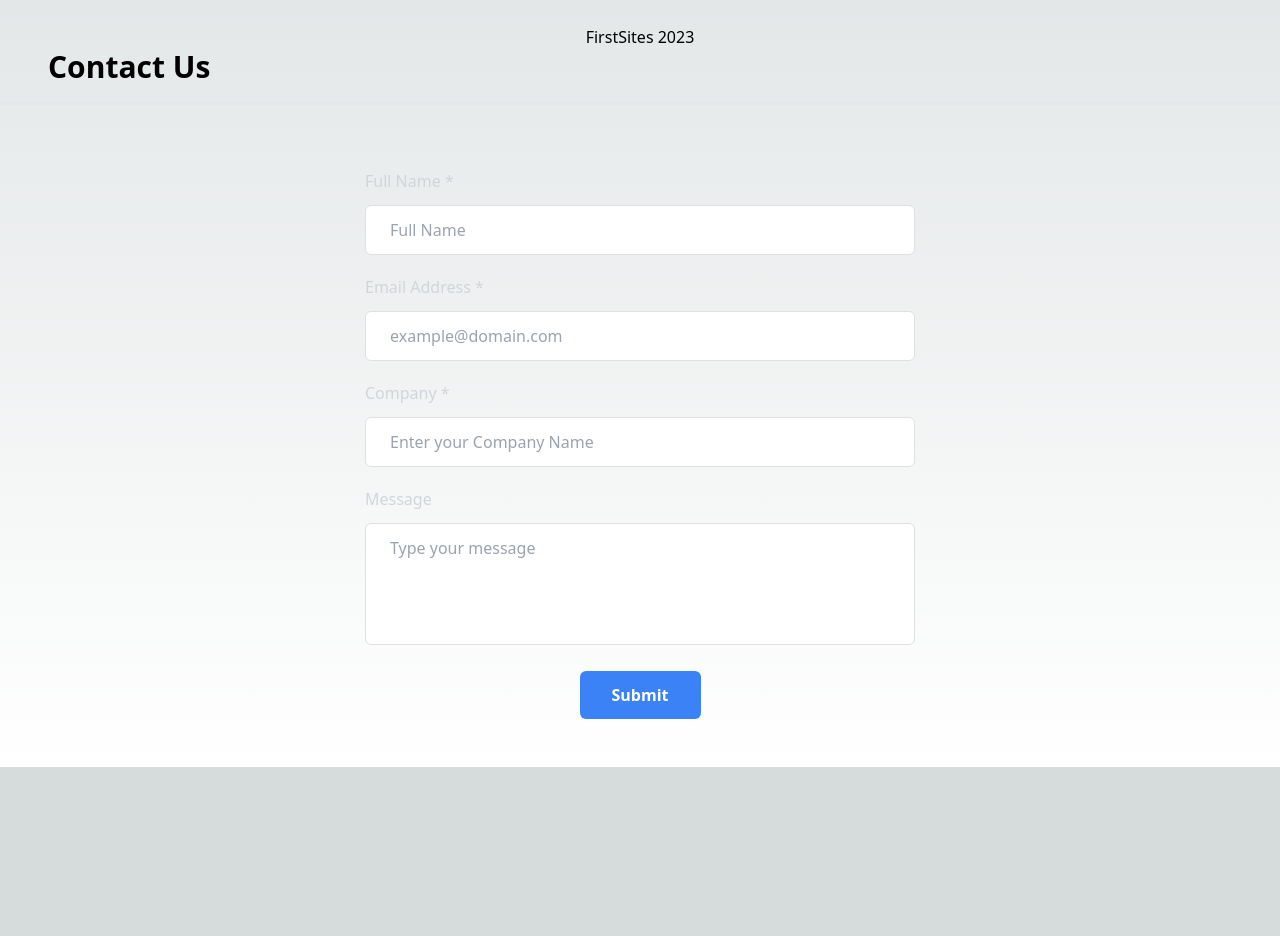
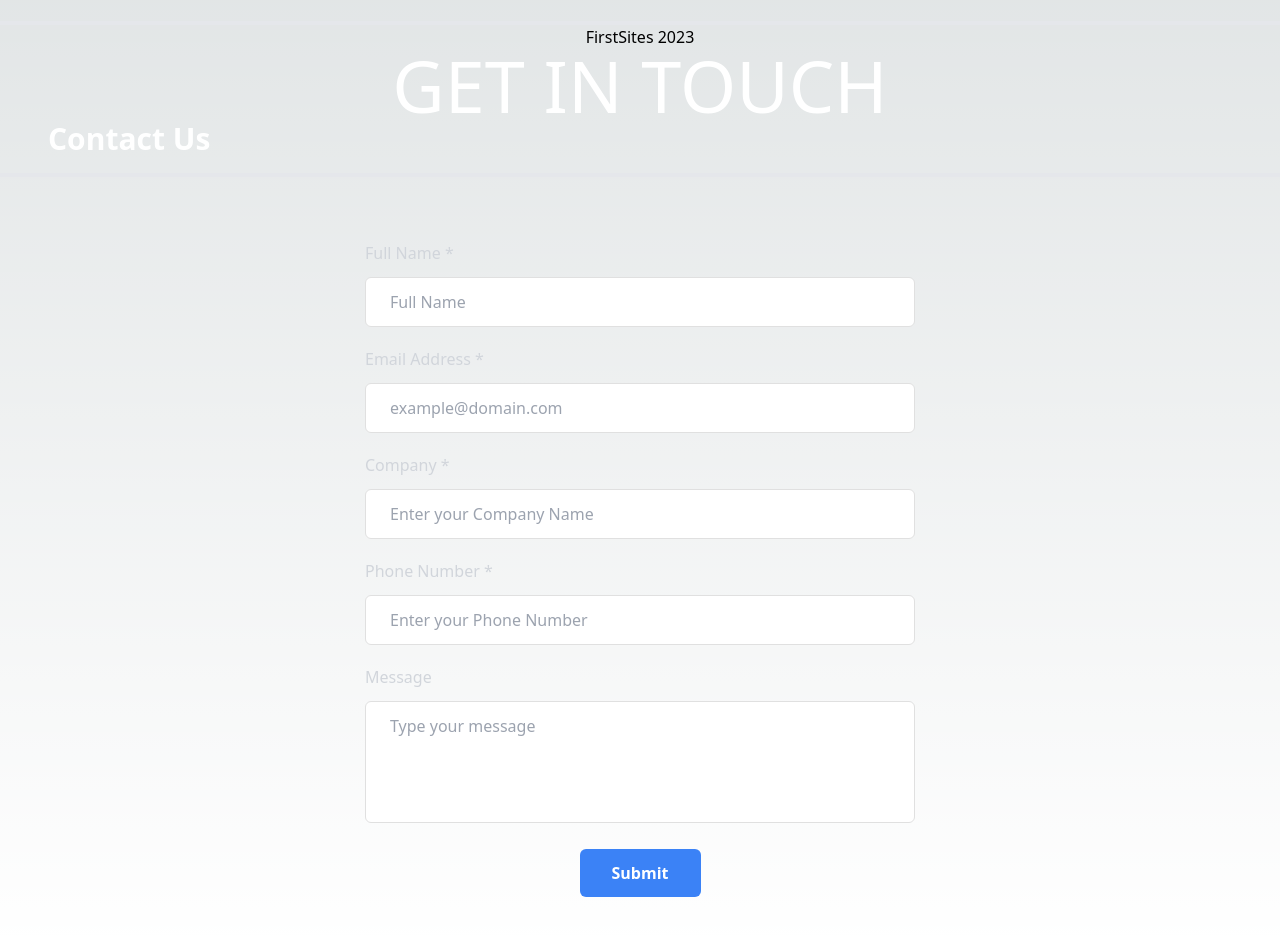
Before and after one commit to nickcode95/nextjs-seo, a Next.js app: page /contact in a window 1280 px wide. Shown: the part 400-1336 px from the top of the page. Before the commit the page ends 1167 px from the top, so only its background shows below. Built offline with nearby package versions, Linux system fonts and the light colour scheme.

Commit message:
add support for next js 13 for nodemailer

```diff
--- a/app/api/nodemailer.js
+++ /dev/null
@@ -1,38 +0,0 @@
-const nodemailer = require('nodemailer');
-
-// eslint-disable-next-line import/no-anonymous-default-export
-export default async (req, res) => {
-    console.log(req.body)
-
-    const { fullName, email, company, message } = req.body;
-
-
-  let transporter = nodemailer.createTransport({
-    service: "Outlook365",
-    host: "smtp.office365.com",
-    port: "587",
-    tls: {
-      ciphers: "SSLv3",
-      rejectUnauthorized: false,
-    },
-   auth: {
-    user: "[enter-email]",
-    pass: process.env.PASS_WORD
-    },
-  });
-
-  try {
-    await transporter.sendMail({
-      from: "[enter-email]",
-      to: "[enter-email]",
-      subject: `Contact form submission from ${fullName}`,
-      html: `<p>You have a contact form submission</p><br>
-        <p><strong>Email: </strong> ${email}</p><br>
-        <p><strong>Message: </strong> ${message}</p><br>
-      `
-    });
-  } catch (error) {
-    return res.status(500).json({ error: error.message || error.toString() });
-  }
-  return res.status(200).json({ error: "" });
-}
--- /dev/null
+++ b/app/api/nodemailer/route.js
@@ -0,0 +1,44 @@
+import { NextResponse } from 'next/server'
+import { NextRequest } from 'next/server'
+
+const nodemailer = require('nodemailer');
+
+export async function POST(req) {
+  const body = await req.json()
+
+  const { fullName, email, company, number, message } = body;
+  console.log(body)
+
+  let transporter = nodemailer.createTransport({
+    service: "Outlook365",
+    host: "smtp.office365.com",
+    port: "587",
+    tls: {
+      ciphers: "SSLv3",
+      rejectUnauthorized: false,
+    },
+    auth: {
+      user: process.env.USER_NAME,
+      pass: process.env.PASS_WORD
+    },
+  });
+
+  try {
+    console.log(fullName, email, company, number, message)
+    await transporter.sendMail({
+      from: process.env.USER_NAME,
+      to: process.env.RECIPIENT,
+      subject: `Contact form submission from ${fullName}`,
+      html: `<p>You have a contact form submission</p><br>
+        <p><strong>Email: </strong> ${email}</p><br>
+        <p><strong>Email: </strong> ${company}</p><br>
+        <p><strong>Number: </strong> ${number}</p><br>
+        <p><strong>Message: </strong> ${message}</p><br>`
+    });
+
+  } catch (error) {
+      console.log(error)
+        NextResponse.status(500).json({ message: "COULD NOT SEND MESSAGE" })
+  }
+  return NextResponse.json({ message: "Success: email was sent" })
+}
--- a/app/contact/page.js
+++ b/app/contact/page.js
@@ -1,5 +1,5 @@
+'use client'
 import React, { useState } from 'react';
-
 
 export default function Contact() {
     const [form, setForm] = useState('')
@@ -8,7 +8,8 @@ export default function Contact() {
         fullName: '',
         email: '',
         company: '',
-        message: ''
+        message: '',
+        number: ''
     });
 
     // Function to capture event from first name field
@@ -24,15 +25,15 @@ export default function Contact() {
     const handleSubmit = async (e) => {
         e.preventDefault()
 
-        if (fullForm.fullName && fullForm.email && fullForm.company && fullForm.message) {
+        if (fullForm.fullName && fullForm.email && fullForm.company && fullForm.number) {
             setForm({ state: 'loading' })
             try {
-                const res = await fetch(`api/nodemailer`, {
+                const res = await fetch(`/api/nodemailer`, {
                     method: 'POST',
                     headers: {
                         'Content-Type': 'application/json',
                     },
-                    body: JSON.stringify(fullForm),
+                    body: (JSON.stringify(fullForm)),
                 })
 
                 const { error } = await res.json()
@@ -53,7 +54,8 @@ export default function Contact() {
                     fullName: '',
                     email: '',
                     message: '',
-                    company: ''
+                    company: '',
+                    number: ''
                 })
             } catch (error) {
                 setForm({
@@ -63,10 +65,16 @@ export default function Contact() {
             }
         }
     };
-
     return (
         <div>
-            <section className="border-b-4 mb-4 px-12">
+            <div className="flex justify-center">
+                <h1 className='sub-title text-white text-7xl'>GET IN TOUCH</h1>
+            </div>
+
+            <section>
+
+        <div>
+            <section className="border-b-4 mb-4 px-12 text-white">
                 <h1 className="text-3xl font-bold pb-4">Contact Us</h1>
             </section>
             <section>
@@ -92,7 +100,7 @@ export default function Contact() {
                             </div>
                             <div className="mb-5">
                                 <label
-                                    for="email"
+                                    htmlFor="email"
                                     className="mb-3 block text-base font-medium text-gray-300"
                                 >
                                     Email Address *
@@ -110,7 +118,7 @@ export default function Contact() {
                             </div>
                             <div className="mb-5">
                                 <label
-                                    for="subject"
+                                    htmlFor="subject"
                                     className="mb-3 block text-base font-medium text-gray-300"
                                 >
                                     Company *
@@ -128,7 +136,25 @@ export default function Contact() {
                             </div>
                             <div className="mb-5">
                                 <label
-                                    for="message"
+                                    htmlFor="phone"
+                                    className="mb-3 block text-base font-medium text-gray-300"
+                                >
+                                    Phone Number *
+                                </label>
+                                <input
+                                    type="text"
+                                    name="number"
+                                    id="number"
+                                    placeholder="Enter your Phone Number"
+                                    className="w-full rounded-md border border-[#e0e0e0] bg-white py-3 px-6 text-base font-medium text-[#6B7280] outline-none focus:border-[#6A64F1] focus:shadow-md"
+                                    required
+                                    onChange={handleChange}
+                                    value={fullForm.number}
+                                />
+                            </div>
+                            <div className="mb-5">
+                                <label
+                                    htmlFor="message"
                                     className="mb-3 block text-base font-medium text-gray-300"
                                 >
                                     Message
@@ -143,7 +169,7 @@ export default function Contact() {
                                     value={fullForm.message}
                                 ></textarea>
                             </div>
-                            <div className='text-center'>
+                            <div className='text-center text-white'>
                             <button
                                 className="hover:shadow-form rounded-md bg-blue-500 py-3 px-8 text-base font-semibold text-white outline-none" type="submit"
                             >
@@ -163,5 +189,8 @@ export default function Contact() {
             </section>
         </div>
 
+
+            </section>
+        </div>
     )
 }
```
